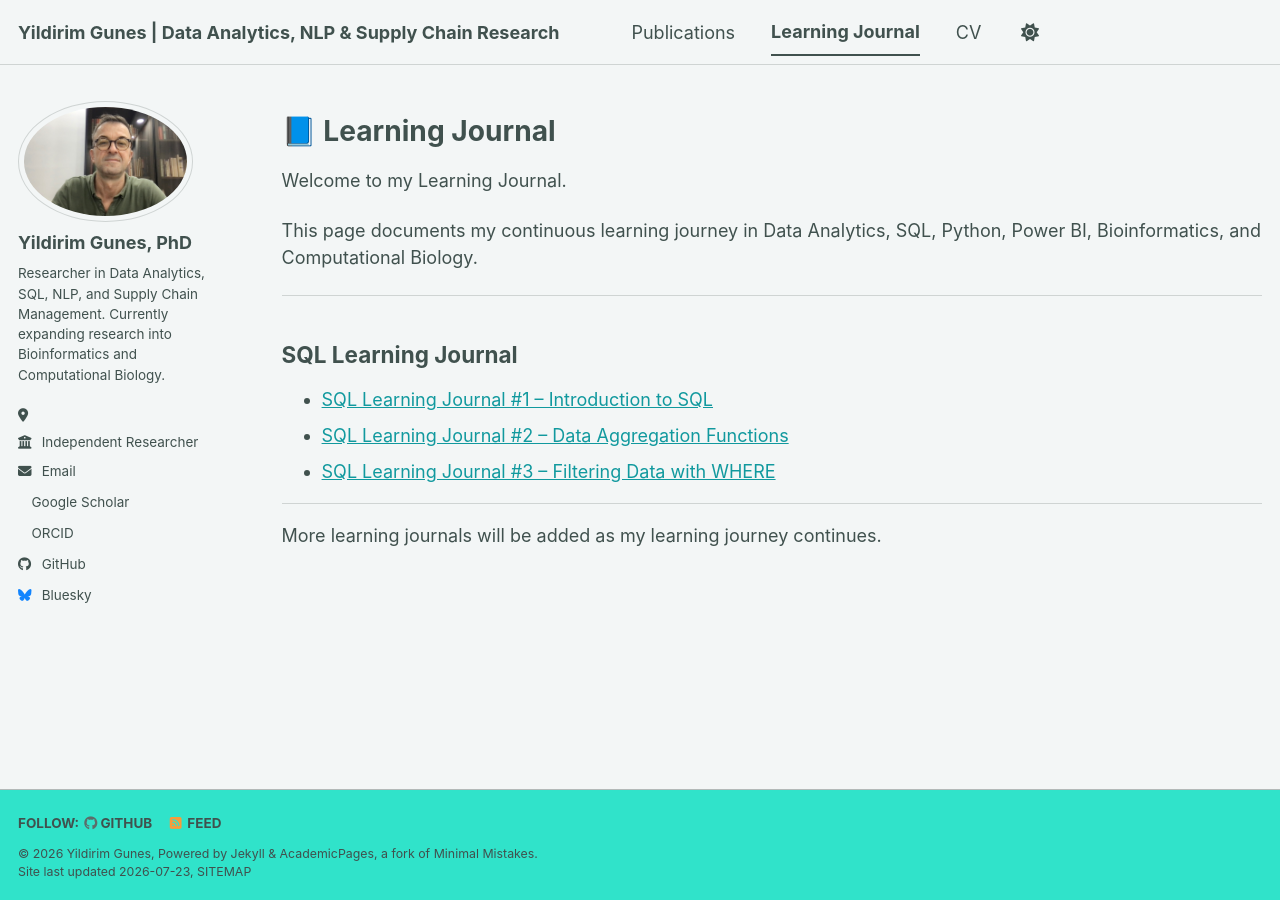
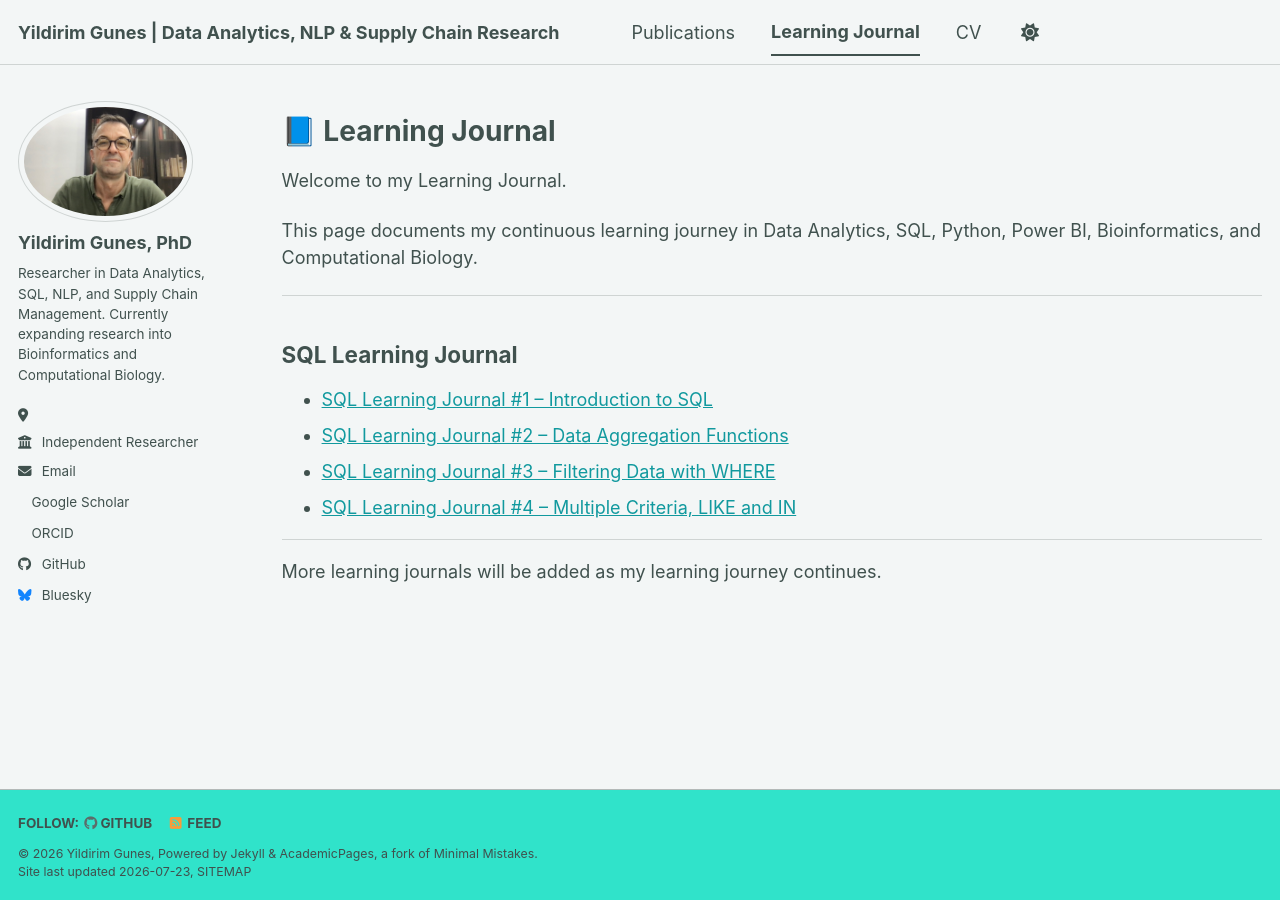
Before and after one commit to yildirimgunes/yildirimgunes.github.io, a Jekyll site: the page built from _pages/learning-journal.md, in a window 1280 px wide. Built offline with Jekyll 4.4.1, drawn with Linux system fonts in a browser that asks for light colours; a style sheet for code colours, icons or effects is not loaded.

Commit message:
Add SQL Learning Journal #4 link

```diff
--- a/_pages/learning-journal.md
+++ b/_pages/learning-journal.md
@@ -18,6 +18,7 @@ This page documents my continuous learning journey in Data Analytics, SQL, Pytho
 - [SQL Learning Journal #1 – Introduction to SQL](/posts/sql-learning-journal-01/)
 - [SQL Learning Journal #2 – Data Aggregation Functions](/posts/sql-learning-journal-02/)
 - [SQL Learning Journal #3 – Filtering Data with WHERE](/posts/sql-learning-journal-03/)
+- [SQL Learning Journal #4 – Multiple Criteria, LIKE and IN](/posts/sql-learning-journal-04/)
 
 ---
 
```
